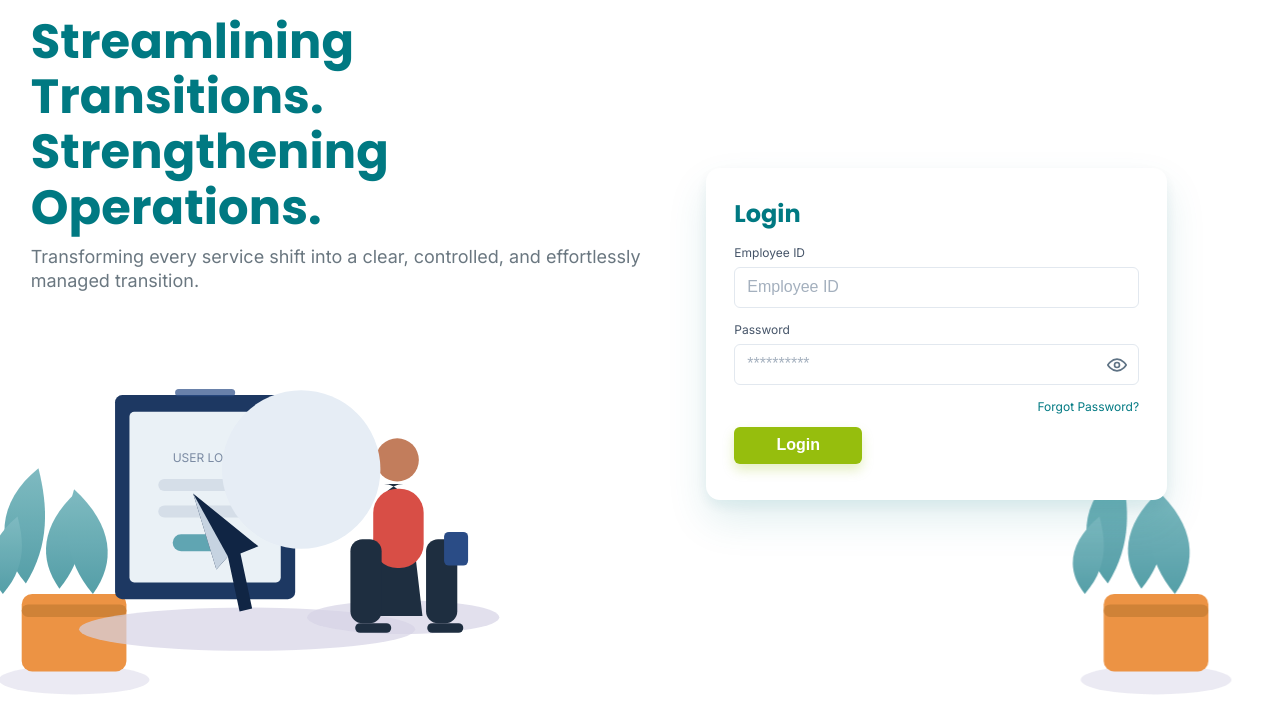
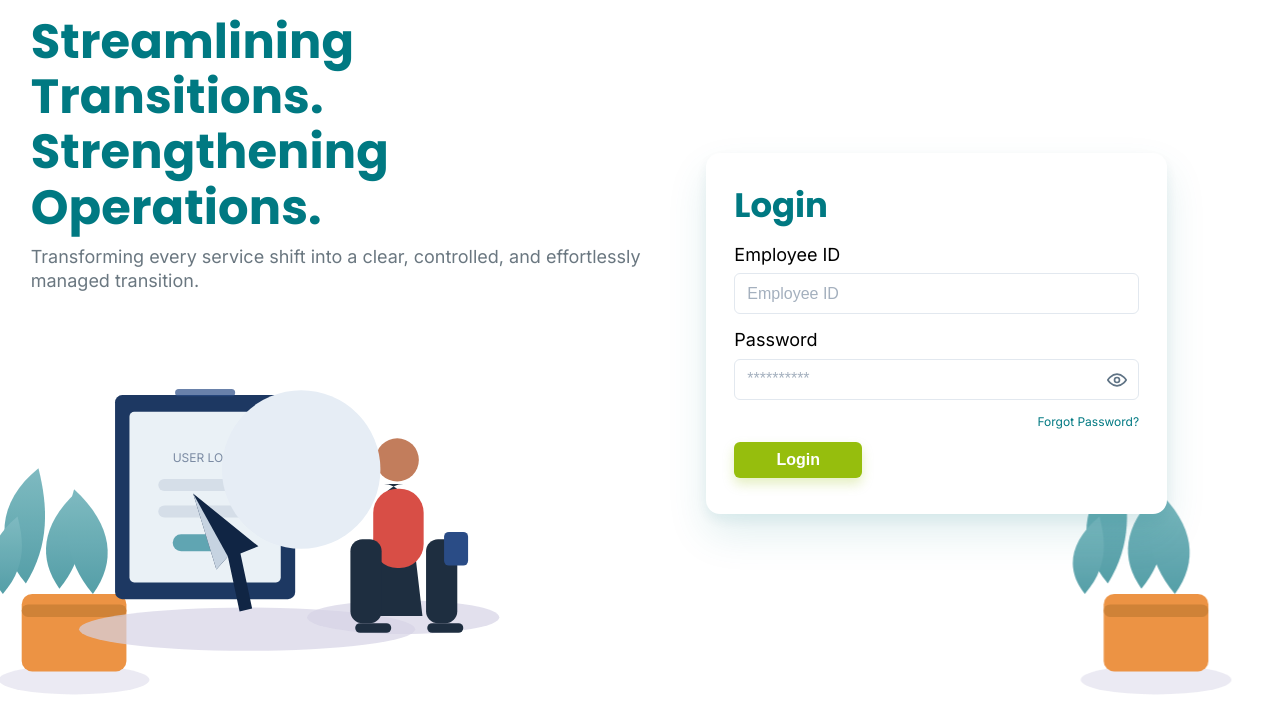
Before and after one commit to Saloni-gupta23/Internal-Transition-Dashboard, a plain HTML site: page index.html in a window 1280 px wide. Shown: the part 91-800 px from the top of the page. Drawn offline with Linux system fonts and the light colour scheme.

Commit message:
Restore brand palette and UI tokens in styles.css

```diff
--- a/styles.css
+++ b/styles.css
@@ -34,7 +34,7 @@
   font-family: Inter, system-ui, -apple-system, Segoe UI, Roboto, Arial, sans-serif;
   line-height: 1.35;
   overflow-x: hidden;
-  min-height: 100vh;
+  min-height: 100svh;
 }
 
 /* Background leaves */
@@ -131,15 +131,15 @@
 .card-title{
   margin: 2px 0 14px;
   font-family: Poppins, Inter, Arial, sans-serif;
-  font-size: clamp(18px, 1.4vw + 12px, 24px);
+  font-size: clamp(18px, 1.4vw + 16px, 48px);
   color: var(--brand-blue);
 }
 
 /* Form fields */
 .label{
   display:block;
-  font-size: 12px;
-  color:#455468;
+  font-size: 18px;
+  color:#000000;
   margin-bottom: 6px;
 }
 .field{
```
